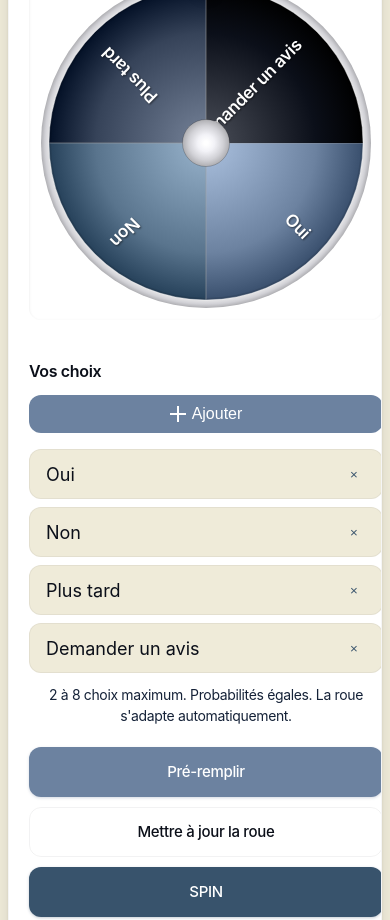
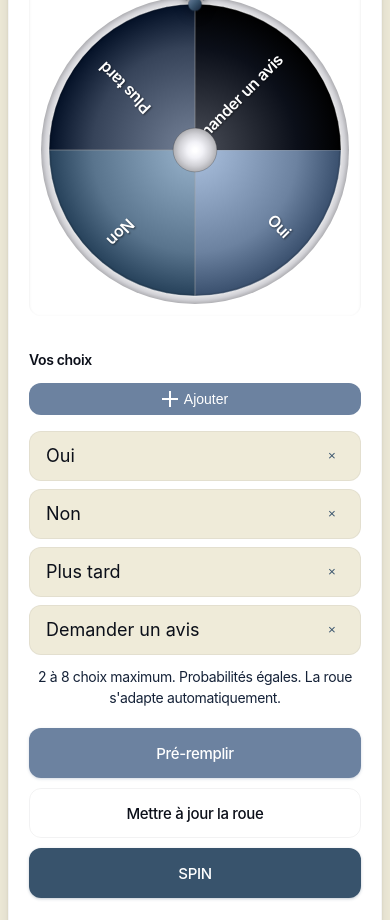
Before and after one commit to MohamedVanWichelen/MVW-la-rou-de-la-roulette, a plain HTML site: page index.html in a window 390 px wide. Shown: the top 920 px of the page. Drawn offline with Linux system fonts and the light colour scheme.

Commit message:
Add files via upload

```diff
--- a/styles.css
+++ b/styles.css
@@ -78,6 +78,8 @@
     align-items: center;
     justify-content: space-between;
     gap: 16px;
+    min-width: 0; /* Permet au contenu de se rétrécir */
+    overflow: hidden;
   }
   .title{
     font-weight: 600;
@@ -87,6 +89,11 @@
     -webkit-background-clip: text;
     -webkit-text-fill-color: transparent;
     background-clip: text;
+    flex: 1;
+    min-width: 0;
+    overflow: hidden;
+    text-overflow: ellipsis;
+    white-space: nowrap;
   }
 
   .mode-toggle{
@@ -100,6 +107,9 @@
     cursor: pointer;
     transition: all 0.2s ease;
     box-shadow: 0 1px 3px rgba(56, 83, 108, 0.3);
+    white-space: nowrap;
+    min-width: 0;
+    flex-shrink: 1;
   }
   .mode-toggle:hover {
     background: var(--c-primary-hover);
@@ -113,9 +123,11 @@
 
   .content{
     display: grid;
-    grid-template-columns: 1.1fr .9fr;
-    gap: 16px;
+    grid-template-columns: 1fr 1fr;
+    gap: 20px;
     padding: 16px;
+    max-width: 100%;
+    overflow: hidden;
   }
 
   /* Mobile optimizations */
@@ -250,6 +262,8 @@
 
   .controls{
     padding: 16px 20px 24px;
+    min-width: 0; /* Permet au contenu de se rétrécir */
+    overflow: hidden;
   }
 
   @media (max-width: 768px) {
@@ -295,6 +309,8 @@
     font-weight: 500;
     cursor: pointer;
     transition: all 0.2s ease;
+    white-space: nowrap;
+    flex-shrink: 0;
   }
 
   .add-choice-btn:hover {
@@ -313,6 +329,8 @@
     display: flex;
     flex-direction: column;
     gap: 8px;
+    min-width: 0;
+    overflow: hidden;
   }
 
   .choice-item {
@@ -340,6 +358,8 @@
     font-size: 16px;
     font-family: inherit;
     padding: 0;
+    min-width: 0; /* Permet au texte de se rétrécir */
+    width: 100%;
   }
 
   .choice-item input::placeholder {
@@ -381,6 +401,25 @@
       justify-content: center;
       padding: 10px 16px;
       font-size: 16px;
+    }
+
+    .choices-container {
+      margin: 8px 0;
+    }
+  }
+
+  @media (max-width: 480px) {
+    .choices-container {
+      margin: 6px 0;
+    }
+
+    .choices-header h3 {
+      font-size: 14px;
+    }
+
+    .add-choice-btn {
+      padding: 8px 12px;
+      font-size: 14px;
     }
   }
   .hint{
```
